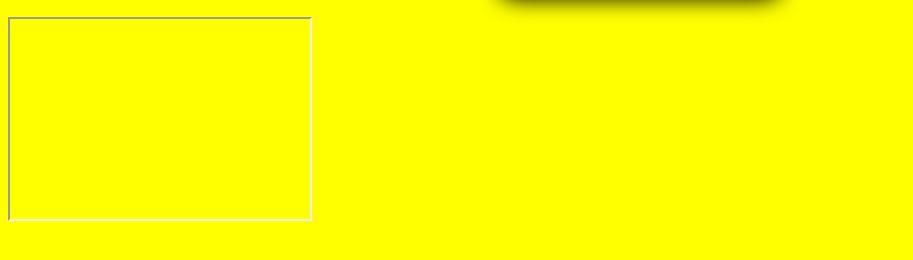
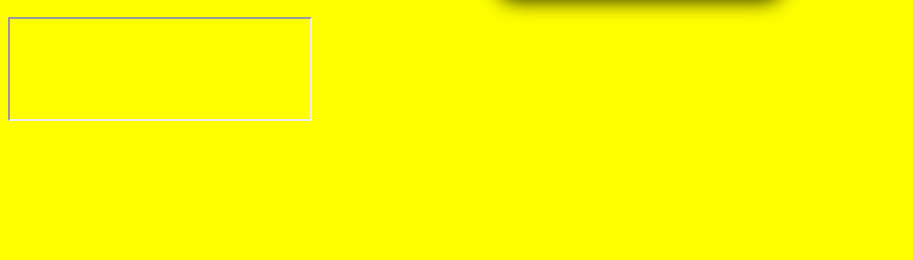
Before and after one commit to Nguyeenx175/kapinfo, a plain HTML site: page index.html in a window 1280 px wide. Shown: the part 656-916 px from the top of the page, without its empty margins (0-913 px from the left). After the commit the page ends 834 px from the top, so only its background shows below. Drawn offline with Linux system fonts and the light colour scheme.

Commit message:
Update index.html

```diff
--- a/index.html
+++ b/index.html
@@ -24,6 +24,7 @@
 		<button class="button" onclick="location.href = 'https://www.youtube.com/channel/UCavJLZLLR7WEgJiLzIDpdtw/featured'"><i class="fab fa-youtube"></i>&nbsp; YouTube</button><br>
 		<button class="button" onclick="location.href = 'https://github.com/KapStudent175'"><i class="fab fa-github"></i>&nbsp; GitHub</button>
 	</center>
-<iframe height='200px' scr='https://www.highperformancegate.com/wjdpuaae?key=a09135da273e09e46e0e1fb781cc4f86' width='Auto'>
+<iframe height='100px' scr='https://www.highperformancegate.com/wjdpuaae?key=a09135da273e09e46e0e1fb781cc4f86' width='Auto'>
+<iframe height='100px' scr='https://www.highperformancegate.com/x3b5stqids?key=1440152843ed6147aadd3619f2efb986' width='Auto'>
 </body>
 </html>
```
